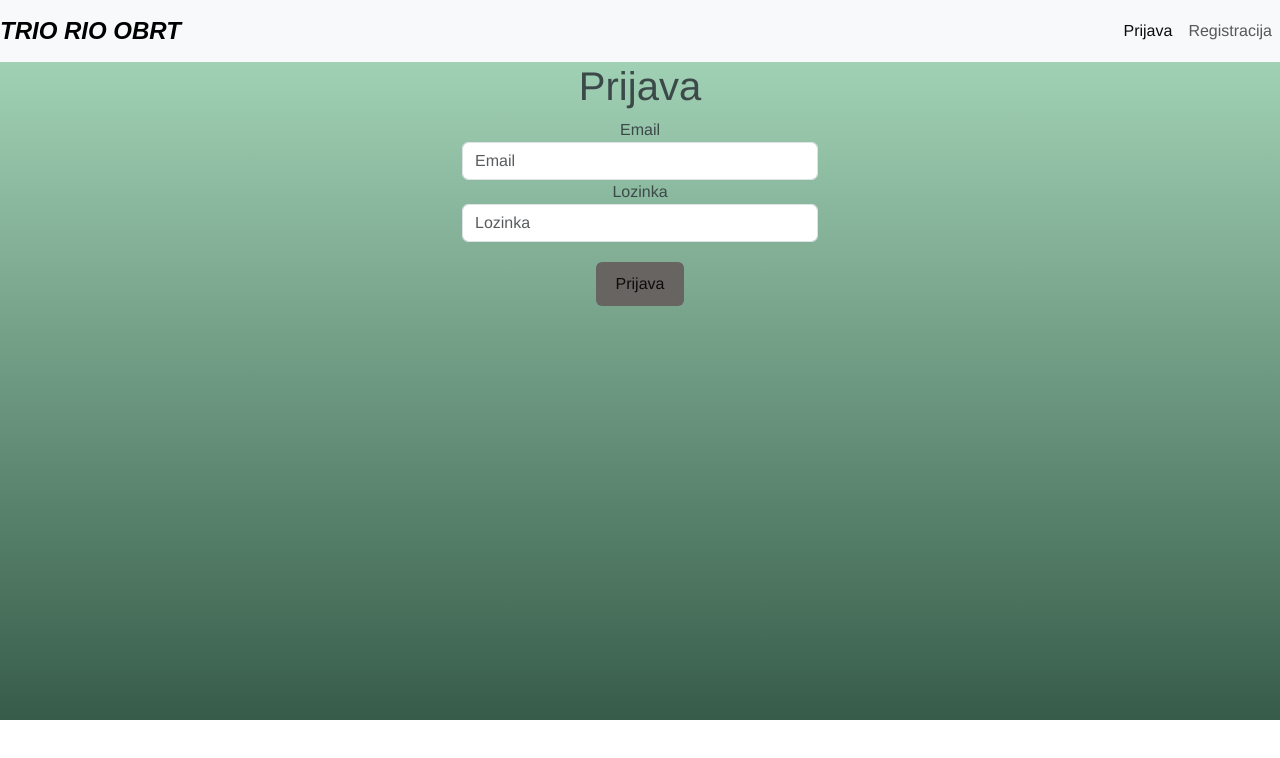
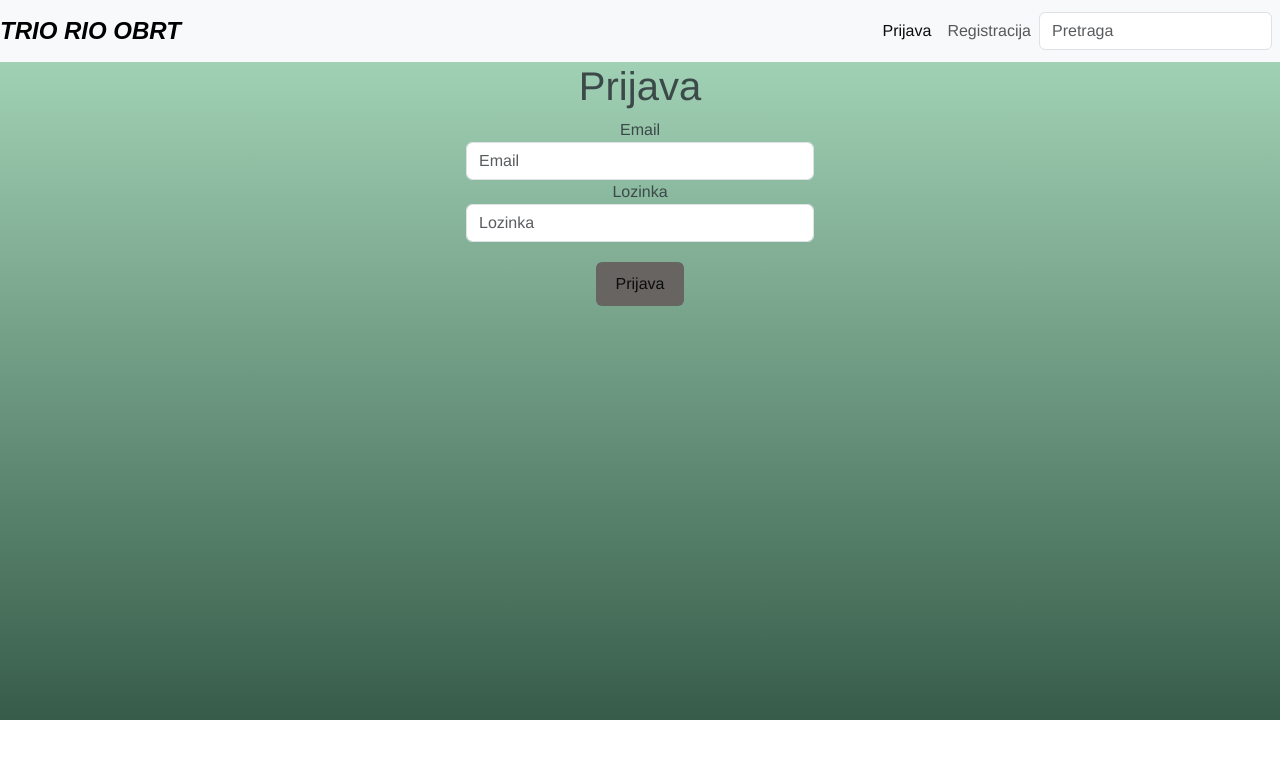
Before and after one commit to vvvujnovic/Izrada-web-stranice, a Vue app: page /userLogin in a window 1280 px wide. Shown: the top 758 px of the page. Built offline with nearby package versions, Linux system fonts and the light colour scheme.

Commit message:
Dodana nova datoteka store.js i napravljene izmjene u App.vue i HomeView.vue

```diff
--- a/src/App.vue
+++ b/src/App.vue
@@ -16,13 +16,37 @@
             <router-link class="nav-link" to="/SignUpForm">Registracija</router-link>
           </li>
         </ul>
+        <form class="d-flex" role="search">
+            <input v-model="store.searchTerm"
+                   class="form-control me-2"
+                   type="search"
+                   placeholder="Pretraga"
+                   aria-label="Search">
+          </form>
       </div>
     </nav>
+    {{ store.searchTerm }}
 
+    <div class="container">
     <router-view/>
+  </div>
   </div>
 </template>
 
+
+<script>
+import store from "@/store";
+
+export default {
+  name: 'app',
+  data() {
+    return {
+      store,
+      loggedIn: false,
+    };
+  }
+}
+</script>
 
 <style lang="scss">
 #app {
--- /dev/null
+++ b/src/store.js
@@ -0,0 +1,6 @@
+export default {
+  authenticated: false,
+  userEmail: '',
+  products: [],
+  Cart: [],
+}
--- a/src/views/HomeView.vue
+++ b/src/views/HomeView.vue
@@ -17,9 +17,12 @@
 </template>
 
 <script>
+
 export default {
-  name: "HomePage",
+  name: "HomeView",
 };
+
+
 </script>
 
 <style scoped>
```
